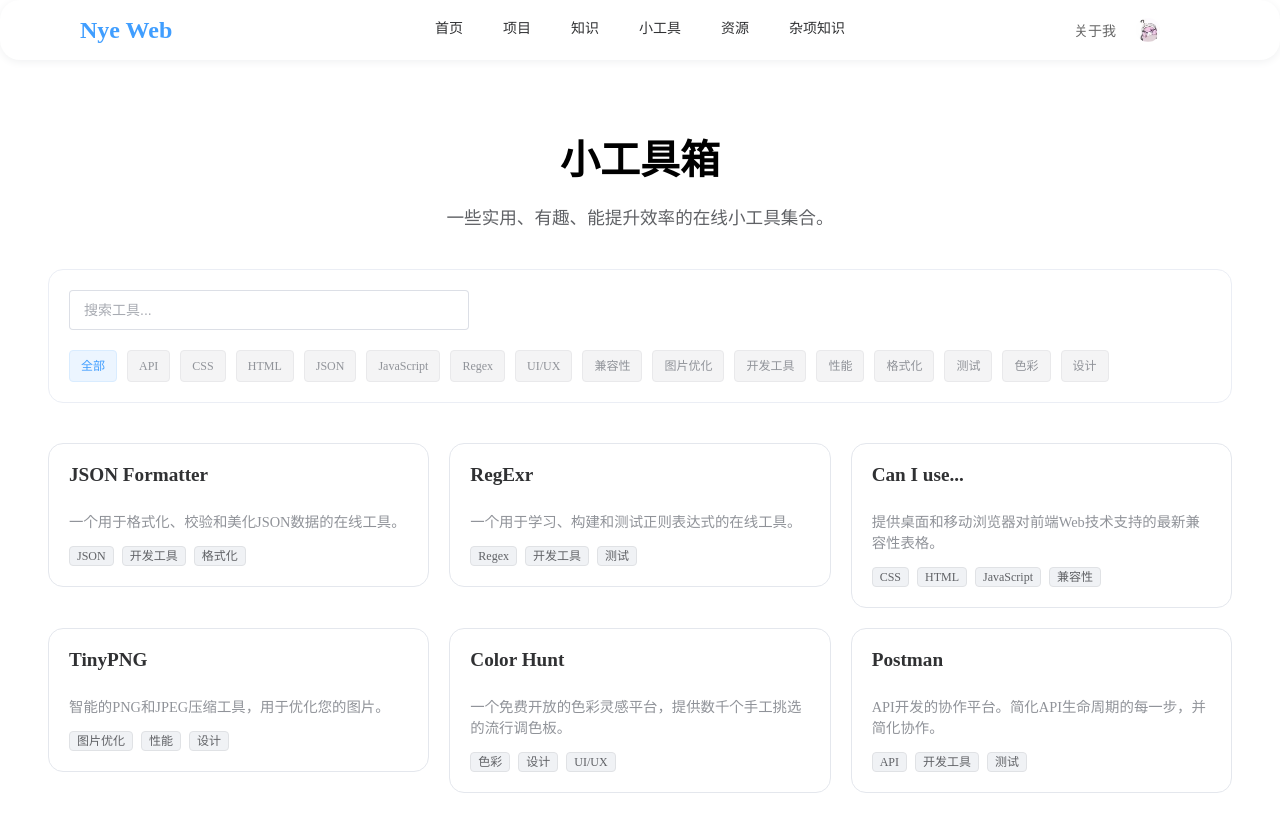
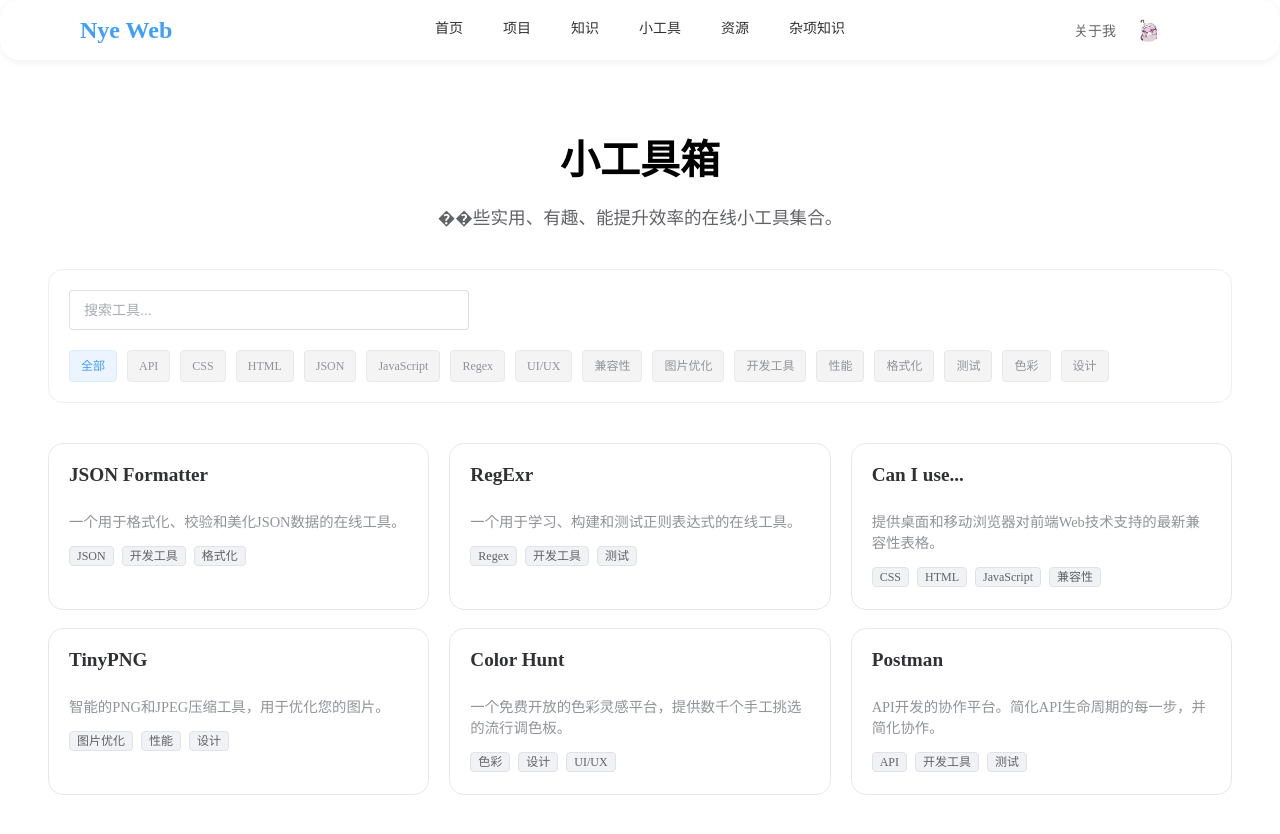
Before and after one commit to NayeyYe/NyeWeb, a Vue app: page /tools in a window 1280 px wide. Shown: the top 834 px of the page. Built offline with nearby package versions, Linux system fonts and the light colour scheme.

Commit message:
修复工具页面描述中的乱码，优化工具卡片样式

```diff
--- a/src/components/ToolCard.vue
+++ b/src/components/ToolCard.vue
@@ -42,6 +42,7 @@
   text-decoration: none;
   color: inherit;
   display: block;
+  height: 100%;
 }
 
 .tool-card {
--- a/src/views/Tools.vue
+++ b/src/views/Tools.vue
@@ -2,7 +2,7 @@
   <div class="tools-page">
     <div class="header">
       <h1>小工具箱</h1>
-      <p>一些实用、有趣、能提升效率的在线小工具集合。</p>
+      <p>��些实用、有趣、能提升效率的在线小工具集合。</p>
     </div>
 
     <div class="filter-bar">
@@ -44,8 +44,9 @@
         :xs="24"
         :sm="12"
         :md="8"
+        class="tool-col"
       >
-        <ToolCard :tool="tool" class="tool-card-wrapper" />
+        <ToolCard :tool="tool" />
       </el-col>
     </el-row>
 
@@ -132,7 +133,7 @@
   user-select: none;
 }
 
-.tool-card-wrapper {
+.tool-col {
   margin-bottom: 20px;
 }
 </style>
```
